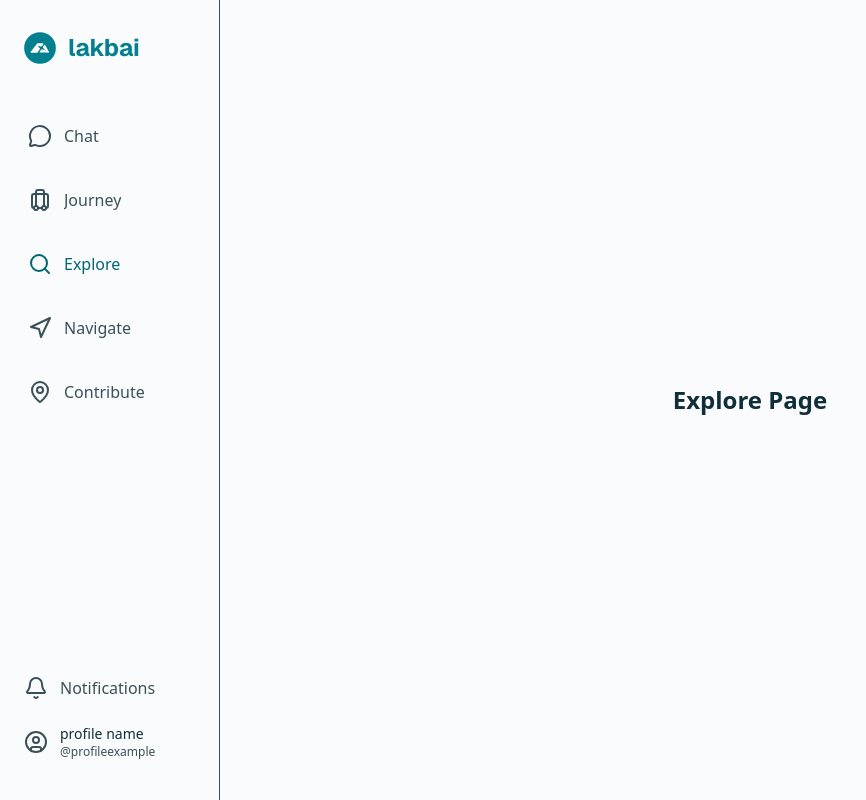
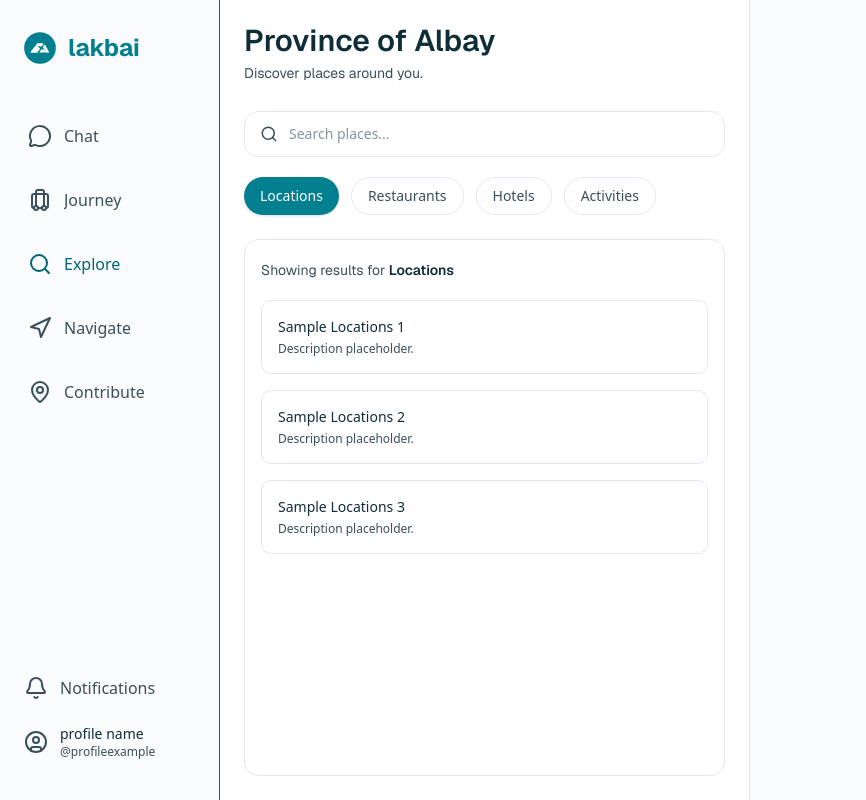
Before and after one commit to lakbai-platform/lakbai-web, a Next.js app: page /explore in a window 1280 px wide. Shown: the whole page, without its empty margins (0-866 px from the left). Built offline with nearby package versions, Linux system fonts and the light colour scheme.

Commit message:
feat(explore-page): add explore layout and searchbox component

```diff
--- /dev/null
+++ b/app/(app)/explore/_components/searchbox/index.tsx
@@ -0,0 +1,84 @@
+'use client';
+
+import { useState } from 'react';
+import { Search } from 'lucide-react';
+import { TextHeading, TextBody } from '@/components/text';
+import { cn } from '@/lib/cn';
+
+const categories = ['Locations', 'Restaurants', 'Hotels', 'Activities'];
+
+export default function SearchBox() {
+  const [activeCategory, setActiveCategory] = useState('Locations');
+
+  return (
+    <div className='flex h-full flex-col p-6'>
+      {/* Header */}
+      <div className='mb-6'>
+        <TextHeading className='text-text-main'>Province of Albay</TextHeading>
+        <TextBody className='text-text-muted'>
+          Discover places around you.
+        </TextBody>
+      </div>
+
+      {/* Search Input with Icon */}
+      <div className='relative mb-5'>
+        <Search
+          className='text-text-muted absolute top-1/2 left-4 -translate-y-1/2'
+          size={18}
+        />
+
+        <input
+          type='text'
+          placeholder='Search places...'
+          className='border-border focus:ring-primary-300 w-full rounded-xl border bg-white py-3 pr-4 pl-11 text-sm outline-none focus:ring-2'
+        />
+      </div>
+
+      {/* Category Tabs */}
+      <div className='mb-6 flex flex-wrap gap-3'>
+        {categories.map(category => {
+          const isActive = activeCategory === category;
+
+          return (
+            <button
+              key={category}
+              onClick={() => setActiveCategory(category)}
+              className={cn(
+                'rounded-full px-4 py-2 text-sm font-medium transition-all',
+                isActive
+                  ? 'bg-primary-500 text-white shadow-sm'
+                  : 'border-border text-text-muted hover:bg-primary-50 border bg-white'
+              )}
+            >
+              {category}
+            </button>
+          );
+        })}
+      </div>
+
+      {/* Results Area */}
+      <div className='border-border flex-1 overflow-y-auto rounded-xl border bg-white p-4'>
+        <TextBody className='text-text-muted'>
+          Showing results for{' '}
+          <span className='text-text-main font-semibold'>{activeCategory}</span>
+        </TextBody>
+
+        <div className='mt-4 space-y-4'>
+          {[1, 2, 3].map(item => (
+            <div
+              key={item}
+              className='border-border rounded-lg border p-4 transition hover:shadow-sm'
+            >
+              <p className='text-text-main text-sm font-medium'>
+                Sample {activeCategory} {item}
+              </p>
+              <p className='text-text-muted mt-1 text-xs'>
+                Description placeholder.
+              </p>
+            </div>
+          ))}
+        </div>
+      </div>
+    </div>
+  );
+}
--- a/app/(app)/explore/page.tsx
+++ b/app/(app)/explore/page.tsx
@@ -1,7 +1,18 @@
+import SearchBox from './_components/searchbox';
+{
+  /*import MapArea from './_components/maparea';*/
+}
+
 export default function ExplorePage() {
   return (
-    <div className="flex h-full items-center justify-center">
-      <h1 className="text-2xl font-semibold">Explore Page</h1>
+    <div className='flex h-screen w-full overflow-hidden'>
+      {/* LEFT 50% */}
+      <div className='w-1/2 border-r bg-white'>
+        <SearchBox />
+      </div>
+
+      {/* RIGHT 50% */}
+      <div className='w-1/2'>{/*<MapArea />*/}</div>
     </div>
   );
 }
```
